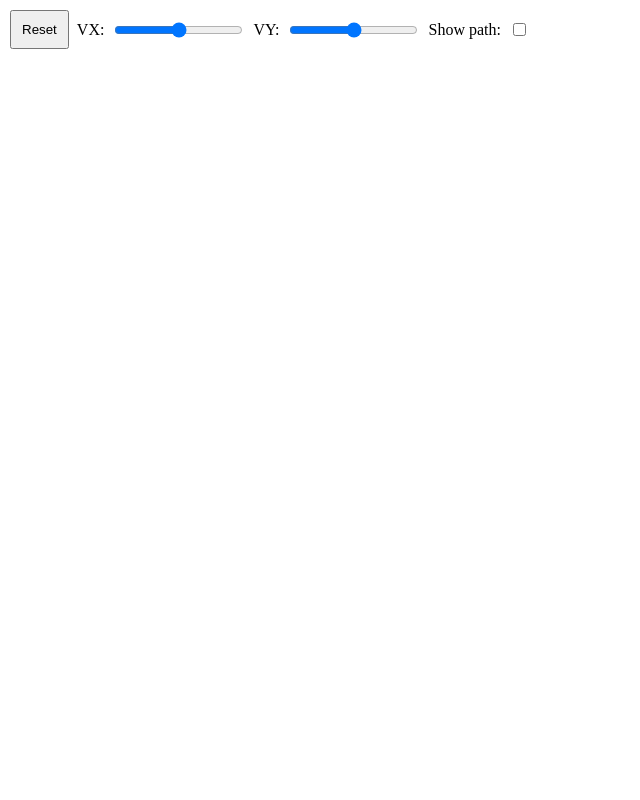
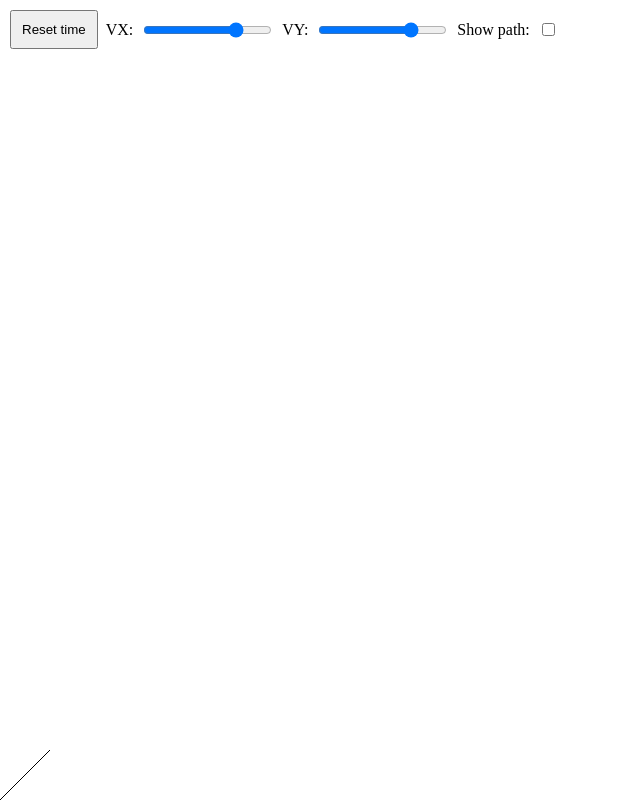
Before and after one commit to simsine/Throw_in_gravity, a plain HTML site: page index.html in a window 1280 px wide. Shown: the whole page, without its empty margins (0-640 px from the left). Drawn offline with nearby package versions, Linux system fonts and the light colour scheme.

Commit message:
small changes

```diff
--- a/index.html
+++ b/index.html
@@ -34,11 +34,14 @@
 <body onresize="reSize()">
     <canvas></canvas>
     <div class="container" style="display: flex; align-items: center; gap: 0.5rem;">
-        <button onclick="reset()">Reset</button>
+        <button onclick="reset()">Reset time</button>
+
         <label for="VX">VX:</label>
-        <input id="VX" type="range" onchange="handleInputFields()" name="VX" value="0" min="-100" max="100">
+        <input id="VX" type="range" onchange="handleInputFields()" name="VX" value="50" min="-100" max="100">
+
         <label for="VY">VY:</label>
-        <input id="VY" type="range" onchange="handleInputFields()" name="VY" value="0" min="-100" max="100">
+        <input id="VY" type="range" onchange="handleInputFields()" name="VY" value="50" min="-100" max="100">
+
         <label for="showPath">Show path:</label>
         <input id="showPath" type="checkbox" onchange="handleInputFields()" name="showPath">
     </div>
--- a/script.js
+++ b/script.js
@@ -77,12 +77,9 @@ window.onload = function () {
     // draw();
 };
 
-draw();
-
 canvas.addEventListener("click", function (evt) {
     var mousePos = getMousePos(canvas, evt);
     updateVXY(mousePos.x, -mousePos.y + window.innerHeight);
-    console.log(mousePos.x, -mousePos.y + window.innerHeight);
 }, false);
 
 function getMousePos(canvas, evt) {
@@ -95,4 +92,7 @@ function getMousePos(canvas, evt) {
 
 function handleInputFields() {
     updateVXY(VX.value, VY.value);
+    console.log("Handled!")
 }
+
+draw();
```
